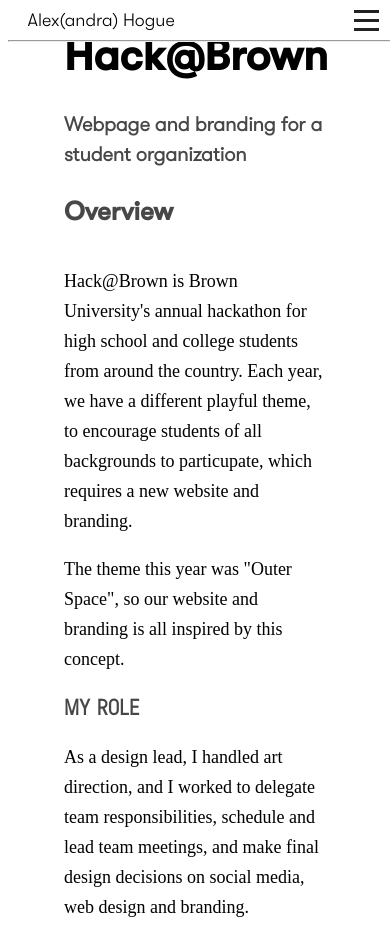
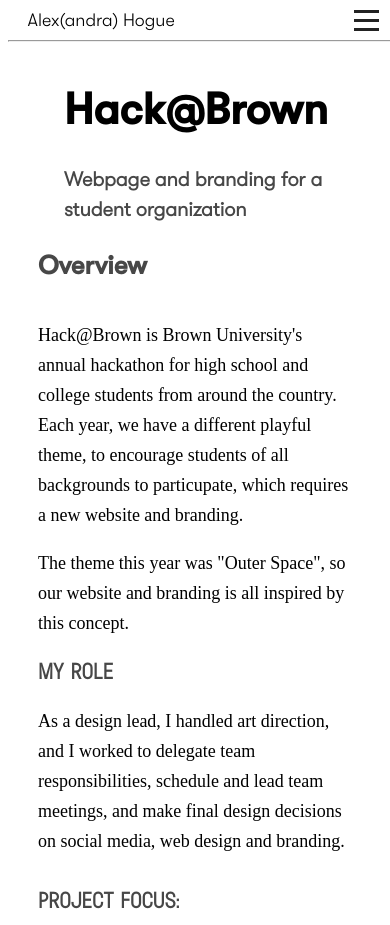
Before and after one commit to alexhogue/portfolio-home, a plain HTML site: page hack.html in a window 390 px wide. Shown: the top 925 px of the page. Drawn offline with Linux system fonts and the light colour scheme; a web font is replaced by a local one.

Commit message:
feat: hack responsive

```diff
--- a/hack.css
+++ b/hack.css
@@ -295,6 +295,15 @@
 }
 
 @media screen and (max-width: 768px) {
+  #titleArea{
+    padding-top: 25px;
+    margin-left: 8%;
+    margin-right: 8%;
+  }
+  .section, #conclusion{
+    margin-left: 8%;
+    margin-right: 8%;
+  }
   #overviewContent{
     flex-direction: column;
   }
--- a/navigation.css
+++ b/navigation.css
@@ -13,7 +13,7 @@
 }
 
 #nav-bar.expanded {
-  height: 30vh; /* Adjust this value to the desired height when the menu is open */
+  height: 275px; /* Adjust this value to the desired height when the menu is open */
   border-bottom: 1px solid black;
 }
 #nav-bar-text{
```
